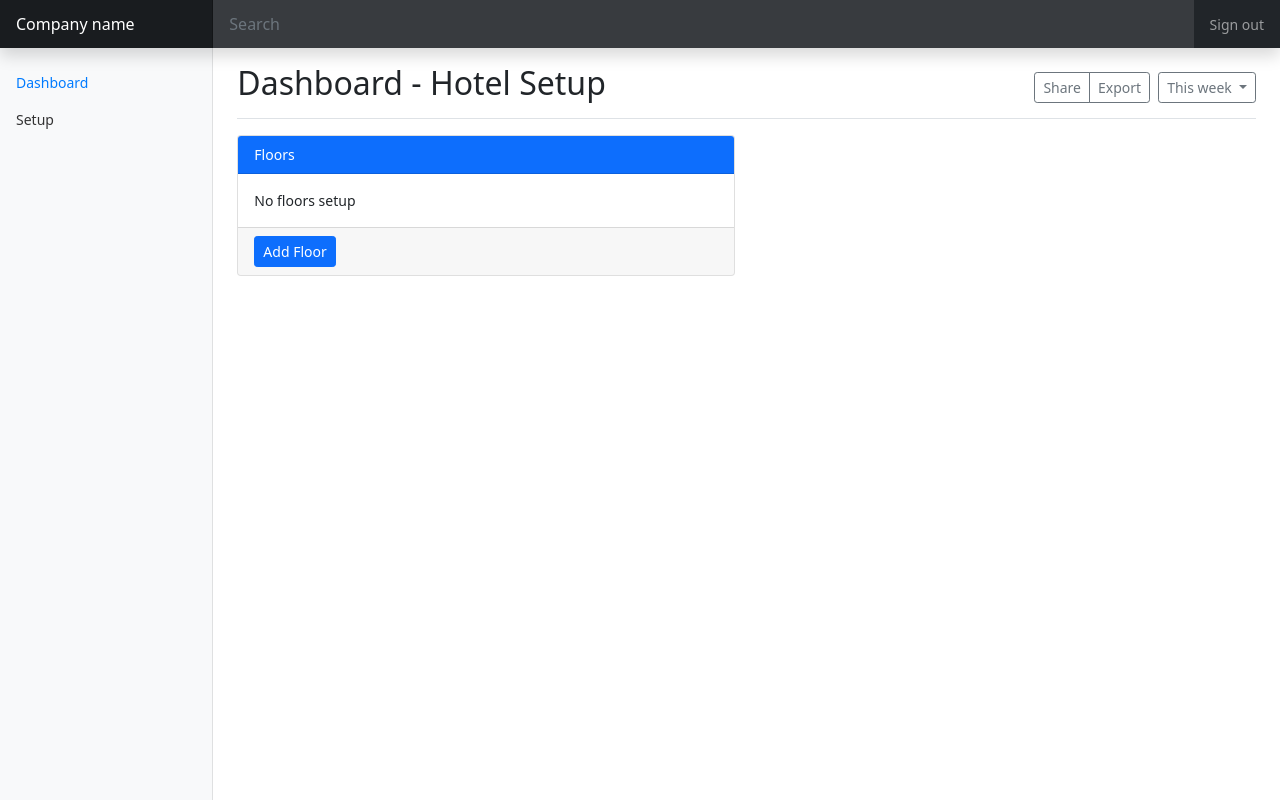
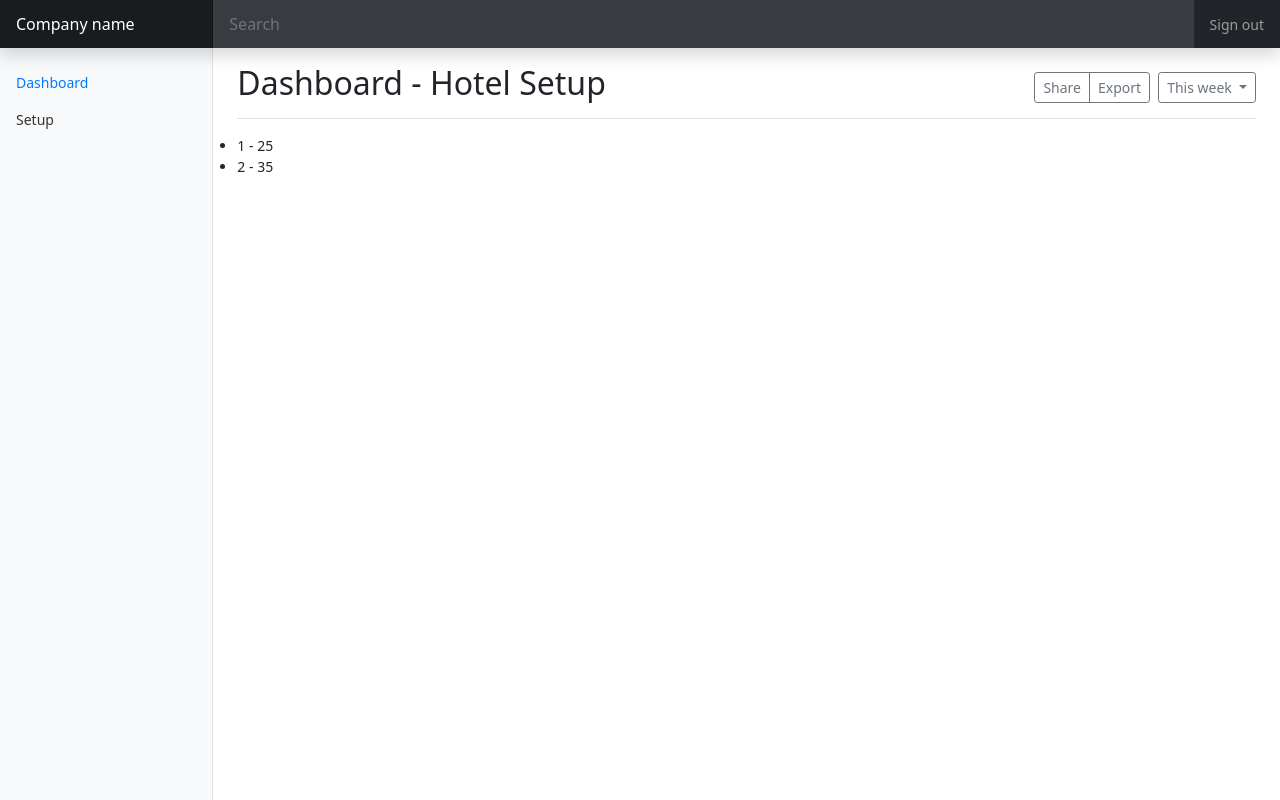
Before and after one commit to majormunky/DjangoHotel, a Django app: page /setup/ in a window 1280 px wide. Run offline with Django 3.2, Linux system fonts and the light colour scheme; data that the repository does not hold is empty.

Commit message:
Converted page to use vue

```diff
--- a/apps/rooms/templates/rooms/setup.html
+++ b/apps/rooms/templates/rooms/setup.html
@@ -4,96 +4,34 @@
 {% block page_name %}Hotel Setup{% endblock %}
 
 {% block content %}
-<div class="row">
-	<div class="col-sm-6">
-		<div class="card">
-			<div class="card-header bg-primary text-white">
-				Floors
-			</div>
-			<div class="card-body">
-				{% if floor_list %}
-					<table class="table table-sm">
-						<thead>
-							<tr>
-								<th>&nbsp;</th>
-								<th>Floor Number</th>
-								<th>Rooms</th>
-							</tr>
-						</thead>
-						<tbody>
-							{% for floor in floor_list %}
-								<tr>
-									<td><a href="#" class="btn btn-primary btn-sm">View</a></td>
-									<td>{{floor.number}}</td>
-									<td>{{floor.room_set.count}}</td>
-								</tr>
-							{% endfor %}
-						</tbody>
-					</table>
-				{% else %}
-					<div>No floors setup</div>
-				{% endif %}
-			</div>
-			<div class="card-footer">
-				<button class="btn btn-primary btn-sm" data-bs-toggle="modal" data-bs-target="#add-floor-modal">Add Floor</button>
-			</div>
-		</div>
-	</div>
+<div class="row" id="app">
+	<ul>
+		<li v-for="floor in floors" :key="floor.id">
+			${floor.number} - ${floor.rooms}
+		</li>
+	</ul>
 </div>
-
-<div class="modal fade" id="add-floor-modal" tabindex="-1" aria-labelledby="add-floor-modal-label" aria-hidden="true">
- 	<div class="modal-dialog">
-    	<div class="modal-content">
-      		<div class="modal-header">
-        		<h5 class="modal-title" id="add-floor-modal-label">Add Floor</h5>
-        		<button type="button" class="btn-close" data-bs-dismiss="modal" aria-label="Close"></button>
-      		</div>
-      		<div class="modal-body">
-        		<div>
-        			<div class="col-auto">
-        				<label class="form-label">Floor Number:</label>
-        				<input type="number" name="floor-number" id="floor-number" />
-        			</div>
-        			<div class="col-auto error" id="add-floor-error">
-
-        			</div>
-        		</div>
-      		</div>
-      		<div class="modal-footer">
-        		<button type="button" class="btn btn-secondary" data-bs-dismiss="modal">Close</button>
-        		<button type="button" class="btn btn-primary" id="add-floor-save-button">Add</button>
-      		</div>
-    	</div>
-  	</div>
-</div>
-
 {% endblock %}
 
 {% block page_scripts %}
 <script src="{% static 'js/ajax.js' %}"></script>
+<script src="https://cdn.jsdelivr.net/npm/vue@next"></script>
 <script>
-	const csrf_token = "{{csrf_token}}";
+	const app = Vue.createApp({
+		data() {
+			return {
+				floors: [
+					{id: 1, number: "1", rooms: 25},
+					{id: 2, number: "2", rooms: 35},
+				]
+			}
+		},
+		compilerOptions: {
+    		delimiters: ['${', '}'],
+    	}
+	});
 
-	const addFloorButton = document.getElementById('add-floor-save-button');
-
-	addFloorButton.addEventListener("click", (e) => {
-		addNewFloor();
-	})
-
-	async function addNewFloor() {
-		const new_floor_number = document.getElementById("floor-number").value;
-		if (new_floor_number == "") {
-			return;
-		}
-		let url = "{% url 'ajax-rooms-create-floor' %}";
-		let response = await postData(url, csrf_token, {"floor-number": new_floor_number});
-		if (response.result == "success") {
-			window.location.reload(true);
-		} else {
-			document.getElementById("add-floor-error").innerHTML = response.message;
-		}
-	}
-
+	app.mount("#app");
 </script>
 {% endblock %}
 
```
